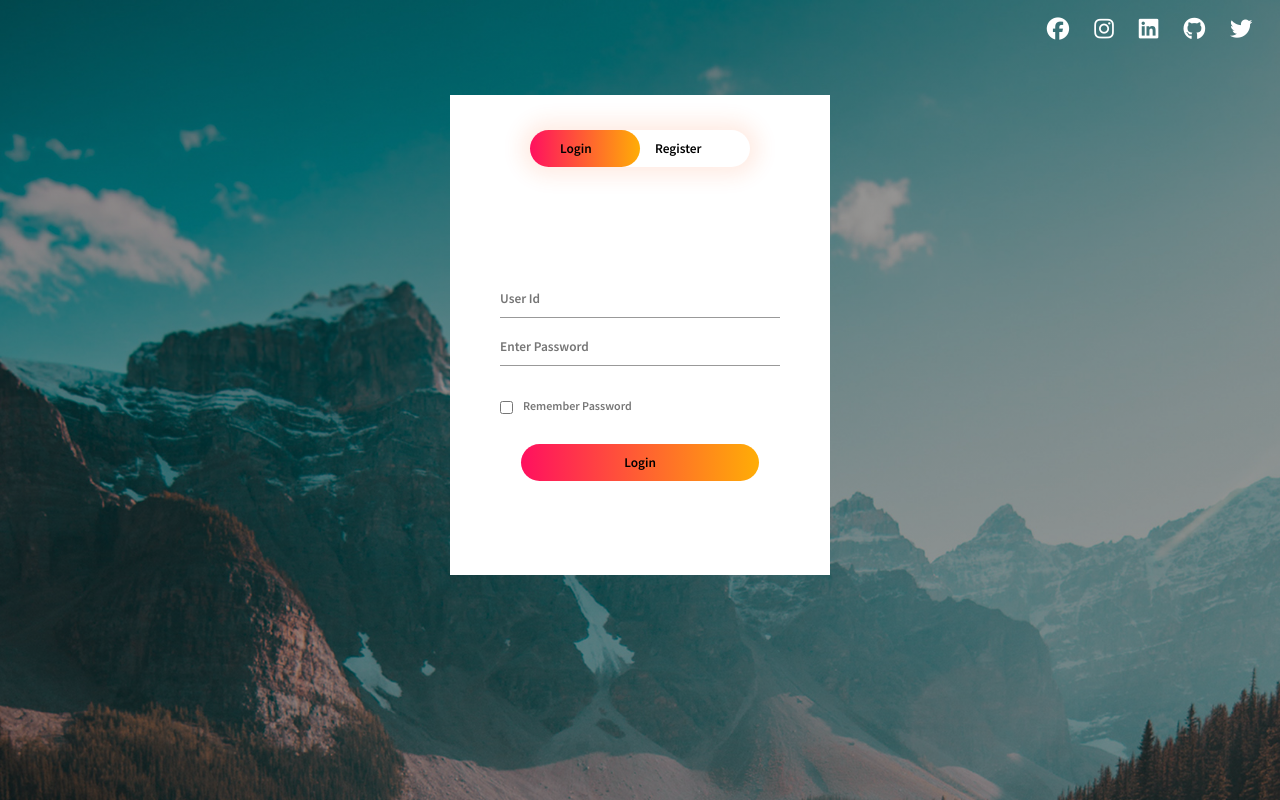
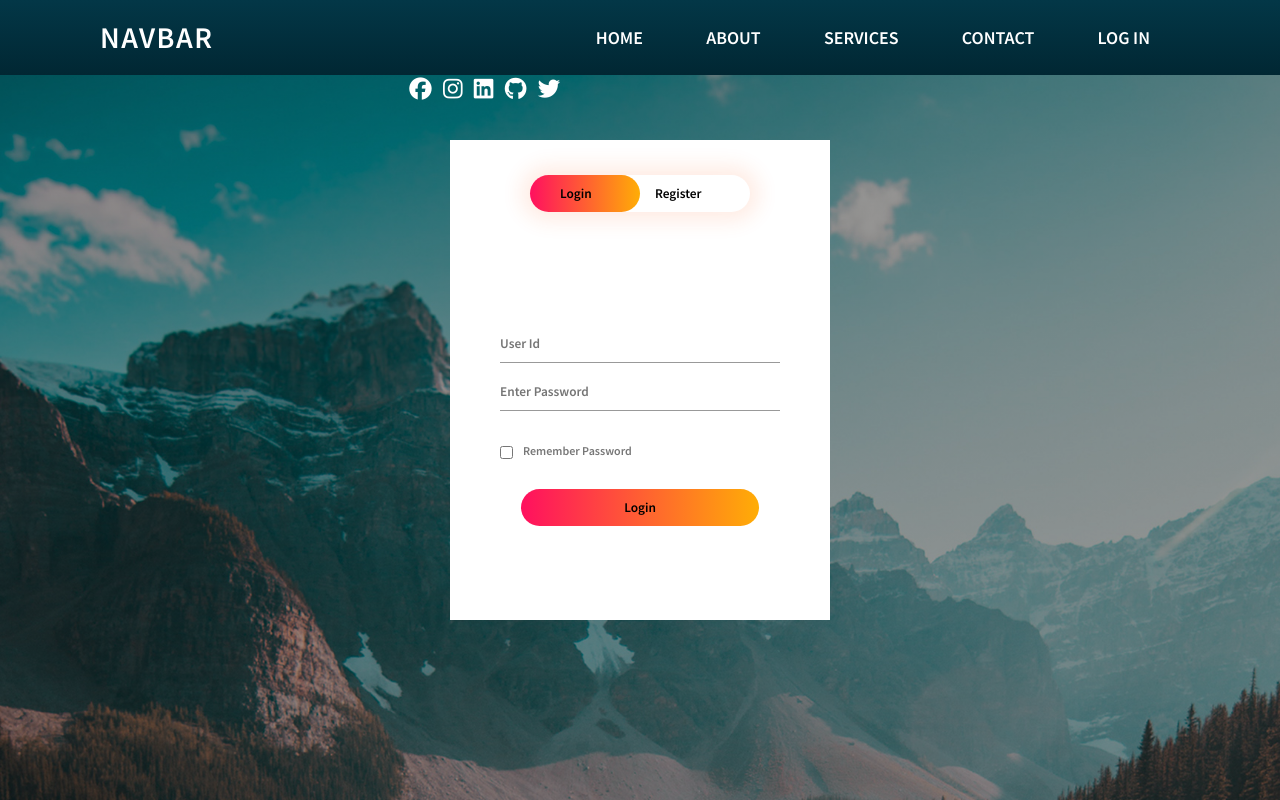
Before and after one commit to RockySingh137/Hacktoberfest2022-HTML-CSS, a plain HTML site: page index.html in a window 1280 px wide. Drawn offline with Linux system fonts and the light colour scheme.

Commit message:
Navbar Added

```diff
--- a/index.html
+++ b/index.html
@@ -11,15 +11,28 @@
 </head>
 
 <body>
-    <header>
-        <nav id="social-media">
+
+    <nav>
+        <div class="logo">
+            <p>Navbar</p>
+        </div>
+        <ul>
+            <li><a href="#">Home</a></li>
+            <li><a href="#">About</a></li>
+            <li><a href="#">Services</a></li>
+            <li><a href="#">Contact</a></li>
+            <li><a href="#">Log in</a></li>
+        </ul>
+    </nav>
+
+        <div id="social-media">
             <a href="#" class="facebook"><i class="fa-brands fa-facebook"></i></a>
            <a href="#" class="instagram"><i class="fa-brands fa-instagram"></i></a>
            <a href="#" class="linkedin"><i class="fa-brands fa-linkedin"></i></a>
            <a href="#" class="github"><i class="fa-brands fa-github"></i></a>
            <a href="#" class="twitter"><i class="fa-brands fa-twitter"></i></a>
-        </nav>
-    </header>
+        </div>
+
     <main>
         <div class="hero">
             <div class="form-box">
--- a/style.css
+++ b/style.css
@@ -3,9 +3,50 @@
 * {
     margin: 0;
     padding: 0;
+    box-sizing: border-box;
     font-family: 'Source Sans Pro', sans-serif;
 }
 
+nav{
+    width: 100%;
+    height: 75px;
+    line-height: 75px;
+    padding: 0 100px;
+    background-image: linear-gradient(#033747,#012733);
+}
+
+nav .logo p{
+    font-size: 30px;
+    font-weight: bold;
+    float: left;
+    color: white;
+    text-transform: uppercase;
+    letter-spacing: 1.5px;
+    cursor: pointer;
+
+}
+
+nav ul{
+    float: right;
+}
+nav li{
+    display: inline-block;
+    list-style: none;
+
+}
+
+nav li a{
+    font-size: 18px;
+    text-transform: uppercase;
+    padding: 0 30px;
+    text-decoration: none;
+    color: #fff;
+}
+
+nav li a:hover{
+    color: #ff8c69;
+    transition: all 0.4s ease 0s;
+}
 body {
     min-height: 100vh;
     overflow: hidden;
@@ -13,11 +54,9 @@ body {
     background-size: cover;
 }
 
-header {
-    padding: 15px;
-}
 
 #social-media{
+    margin-top: 10pxs;
     display: flex;
     justify-content: right;
     align-items: center;
```
